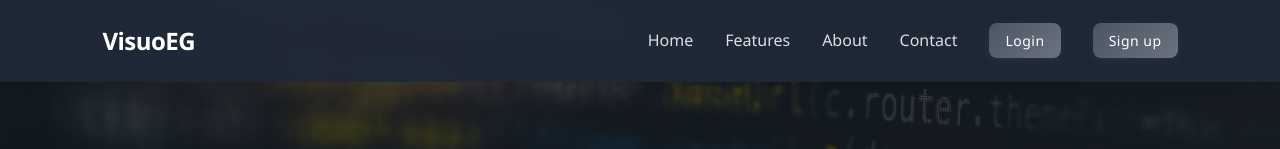
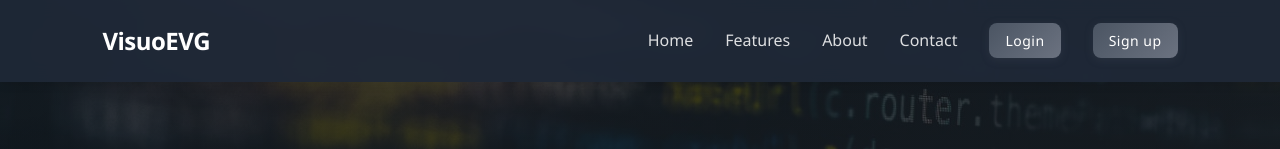
Before and after one commit to 5StarEvan/VisuoEVG, a React (Vite) app: page / in a window 1280 px wide. Shown: the top 149 px of the page. Built offline with nearby package versions, Linux system fonts and the light colour scheme.

Commit message:
Minor Changes to Names

```diff
--- a/index.html
+++ b/index.html
@@ -3,7 +3,7 @@
   <head>
     <meta charset="UTF-8" />
     <meta name="viewport" content="width=device-width, initial-scale=1.0" />
-    <title>VisuoEG</title>
+    <title>VisuoEVG</title>
   </head>
   <body>
     <div id="root"></div>
--- a/src/components/Home.jsx
+++ b/src/components/Home.jsx
@@ -14,7 +14,7 @@ function Home() {
     <div className="app-container">
 
       <nav className="nav-bar">
-        <div className="title">VisuoEG</div>
+        <div className="title">VisuoEVG</div>
         <ul className="navbar-links" id="navLinks">
           <li><a href="#home" className="navbar-link">Home</a></li>
           <li><a href="#features" className="navbar-link">Features</a></li>
--- a/src/components/Queue.jsx
+++ b/src/components/Queue.jsx
@@ -39,7 +39,7 @@ function Queue() {
       </div>
 
       <div className="visual" ref={visualRef}>
-        <div className="element-data" id="addedElements"></div>
+        <div className="element-data" id="adsdedElements"></div>
       </div>
     </div>
   );
--- a/src/components/queue.css
+++ b/src/components/queue.css
@@ -12,7 +12,6 @@ body {
     flex-direction: column;
     overflow-x: hidden;
 }
-
 
 .visual {
     width: 100%;
```
